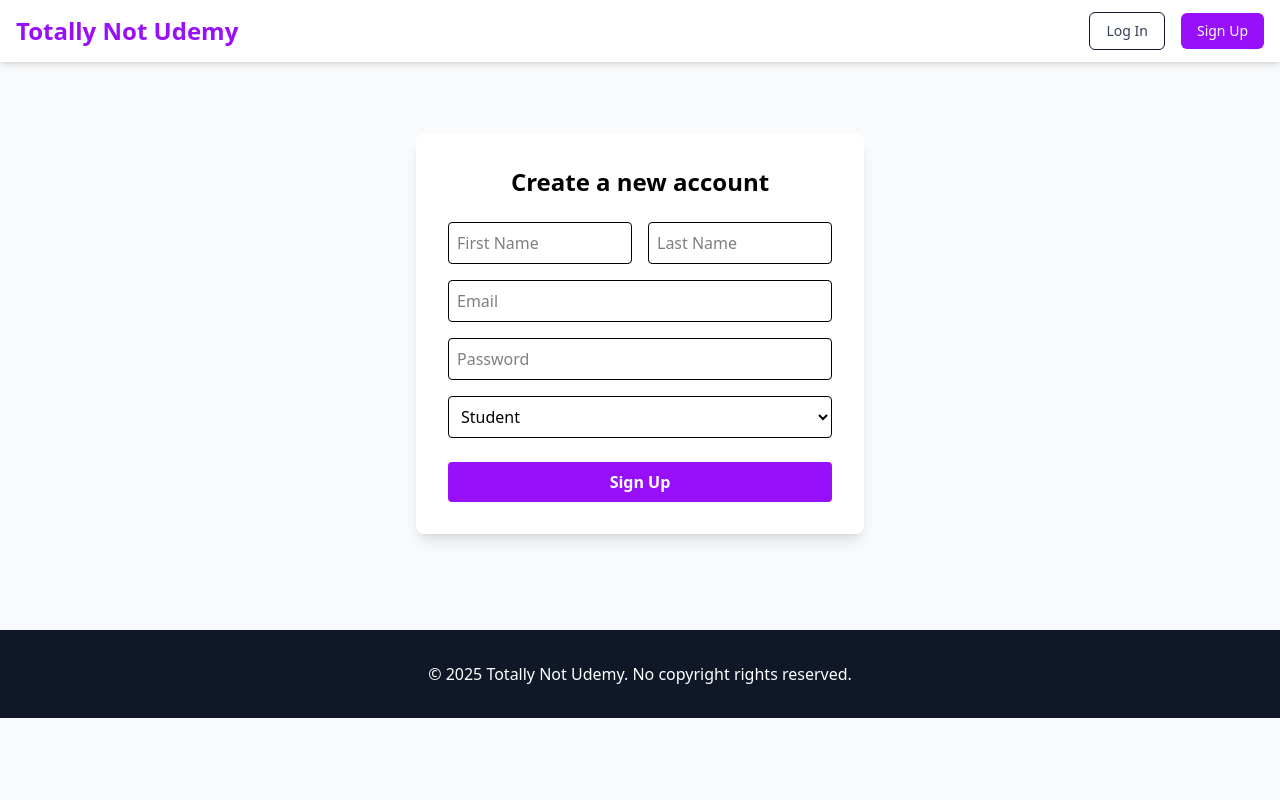
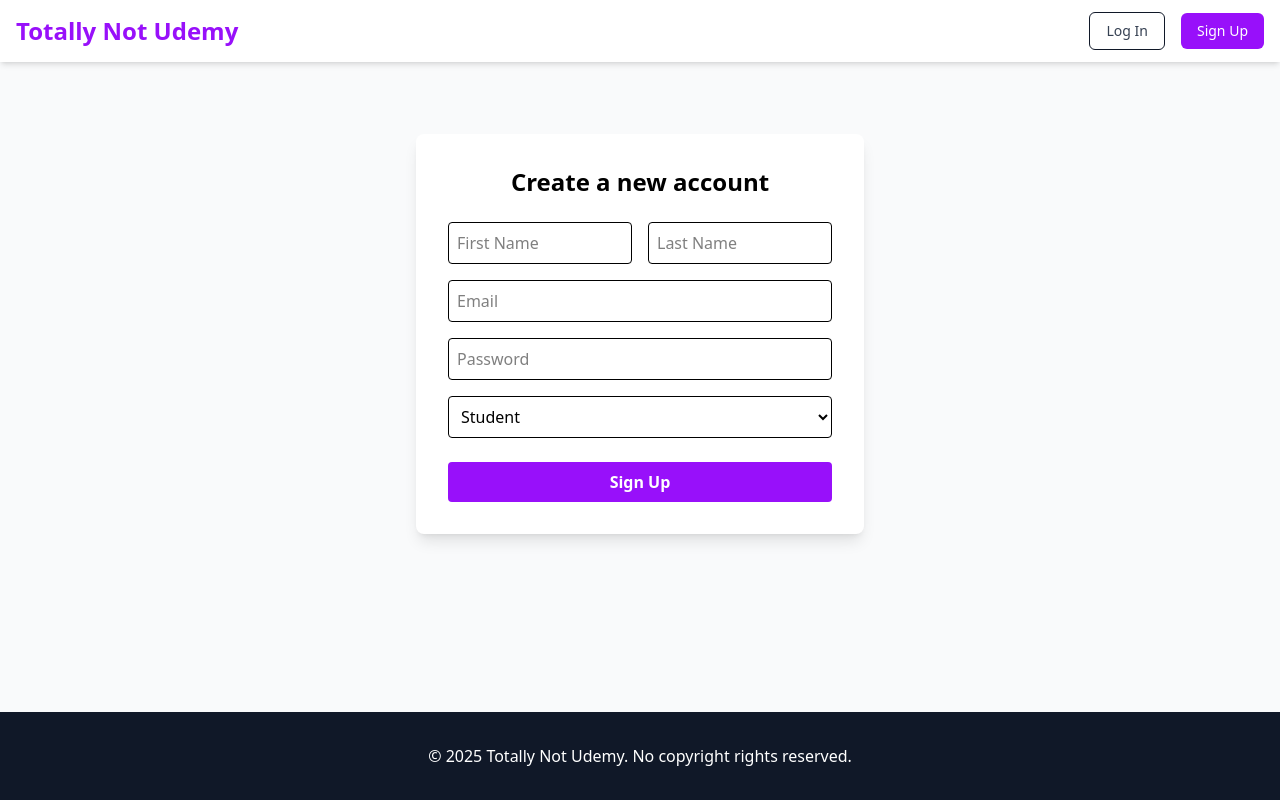
Before and after one commit to DraganM03/not_udemy_frontent, a React (Vite) app: page /register in a window 1280 px wide. Built offline with nearby package versions, Linux system fonts and the light colour scheme.

Commit message:
fixed footer to the bottom of the screen

```diff
--- a/src/layouts/MainLayout.jsx
+++ b/src/layouts/MainLayout.jsx
@@ -5,9 +5,9 @@ import Footer from '../components/Footer';
 
 const MainLayout = () => {
   return (
-    <div className="bg-gray-50 min-h-screen font-sans">
+    <div className="bg-gray-50 min-h-screen font-sans flex flex-col">
       <Navbar />
-      <main className="p-4 md:p-8">
+      <main className="p-4 md:p-8 flex-1">
         <Outlet />
       </main>
       <Footer />
```
